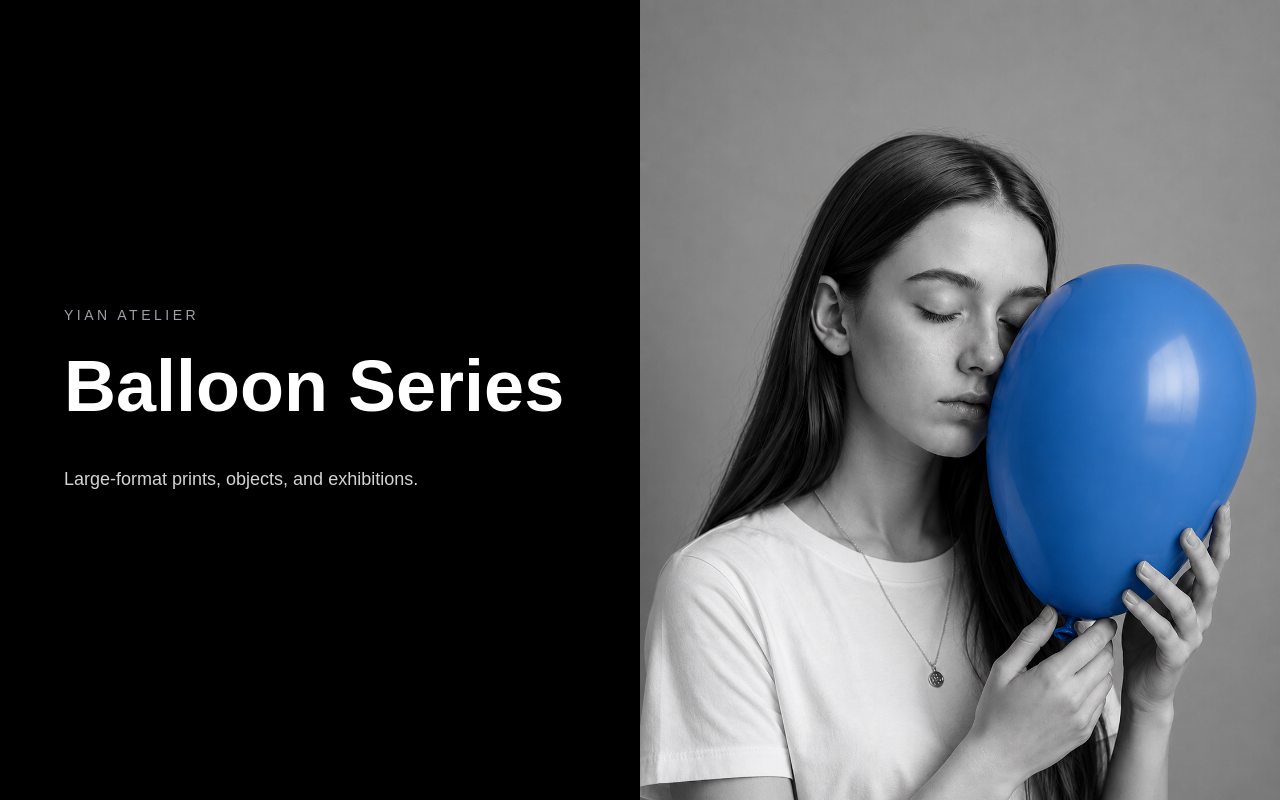
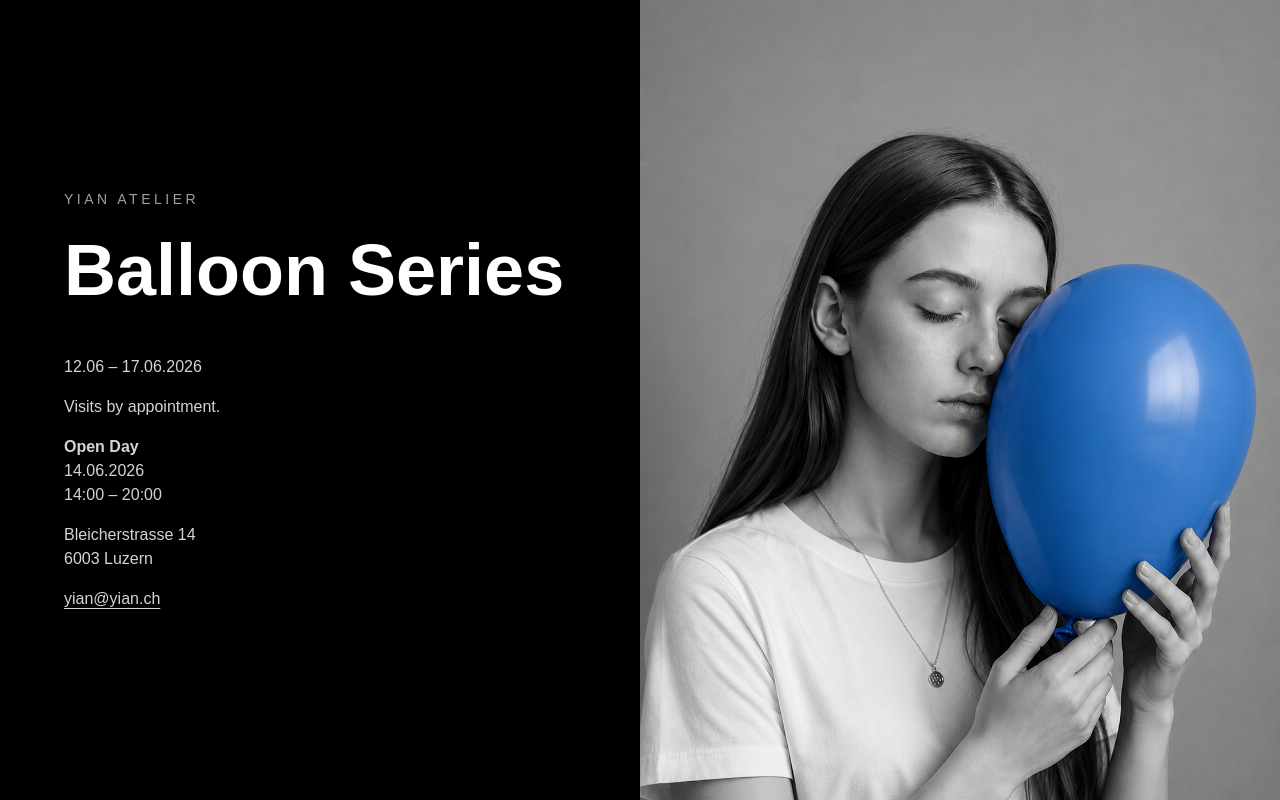
Before and after one commit to Cryptotenor/yian-atelier, a Next.js app: page / in a window 1280 px wide. Built offline with nearby package versions, Linux system fonts and the light colour scheme.

Commit message:
Update page.tsx

```diff
--- a/app/page.tsx
+++ b/app/page.tsx
@@ -4,35 +4,6 @@ export default function Home() {
   return (
     <main className="min-h-screen bg-black text-white">
       <div className="grid min-h-screen md:grid-cols-2">
-        <section className="flex items-center px-8 py-24 md:px-16">
-          <div>
-            <p className="mb-4 text-sm uppercase tracking-[0.25em] text-zinc-400">
-              Yian Atelier
-            </p>
-
-            <h1 className="text-5xl font-semibold leading-tight md:text-7xl">
-              Balloon Series
-            </h1>
-
-            <p className="mt-8 max-w-xl text-lg leading-8 text-zinc-300">
-              Large-format prints, objects, and exhibitions.
-            </p>
-          </div>
-        </section>
-
-        <section className="relative min-h-[70vh] md:min-h-screen">
-          <Image
-            src="/pictures/01.png"
-            alt="Balloon"
-            fill
-            priority
-            className="object-cover"
-          />
-        </section>
-      </div>
-    </main>
-  );
-}
 
         <section className="flex items-center px-8 py-24 md:px-16">
           <div>
@@ -44,18 +15,13 @@ export default function Home() {
               Balloon Series
             </h1>
 
-    <p className="mt-8 max-w-xl text-lg leading-8 text-zinc-300">
-      An exhibition of large-format prints, objects, and installations.
-    </p>
-
-    <div className="mt-10 space-y-3 text-zinc-300">
+            <div className="mt-10 space-y-4 text-zinc-300">
               <p>
-        <strong>Exhibition</strong><br />
                 12.06 – 17.06.2026
               </p>
 
               <p>
-        Visits outside Open Day are available by appointment.
+                Visits by appointment.
               </p>
 
               <p>
@@ -65,13 +31,11 @@ export default function Home() {
               </p>
 
               <p>
-        <strong>Location</strong><br />
                 Bleicherstrasse 14<br />
                 6003 Luzern
               </p>
 
               <p>
-        <strong>Contact</strong><br />
                 <a
                   href="mailto:yian@yian.ch"
                   className="underline underline-offset-4 hover:text-white"
@@ -82,3 +46,18 @@ export default function Home() {
             </div>
           </div>
         </section>
+
+        <section className="relative min-h-[70vh] md:min-h-screen">
+          <Image
+            src="/pictures/01.png"
+            alt="Balloon Series"
+            fill
+            priority
+            className="object-cover"
+          />
+        </section>
+
+      </div>
+    </main>
+  );
+}
```
Lines whose indentation alone changed are shown as unchanged.
